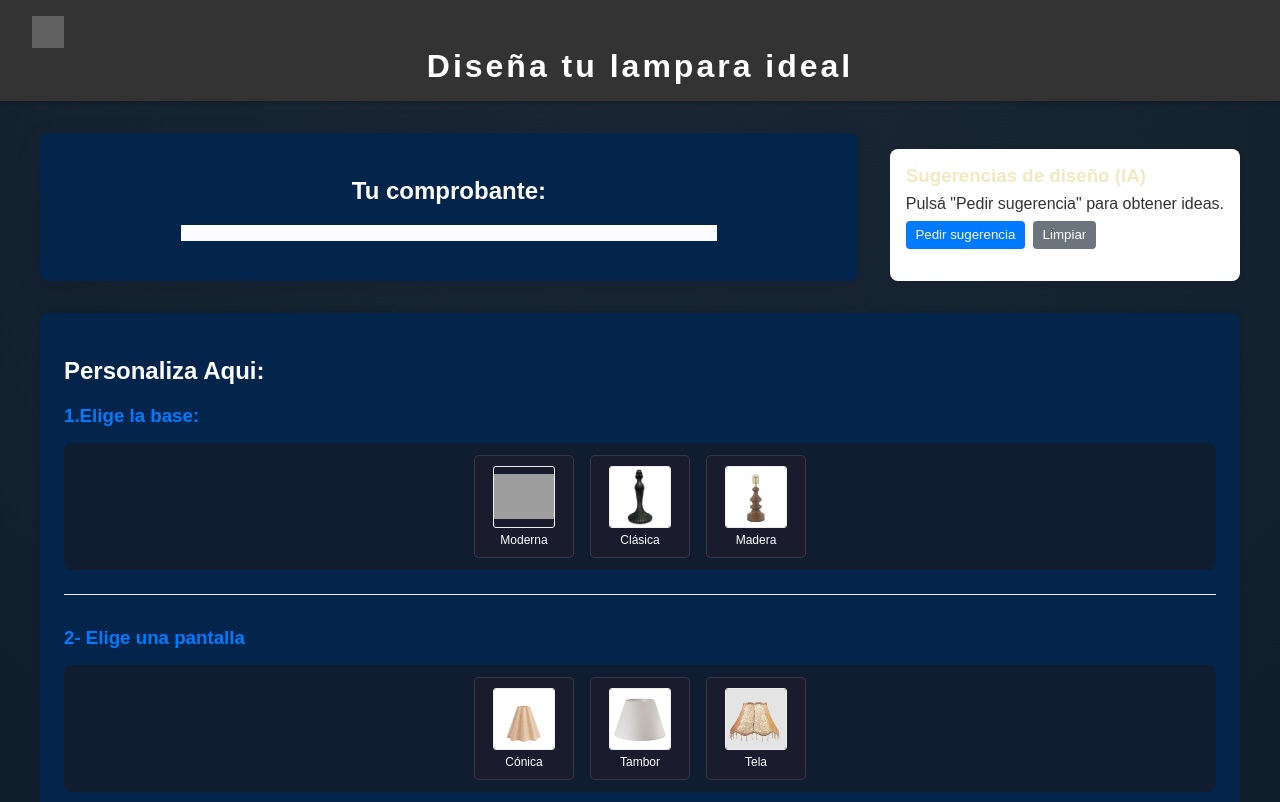
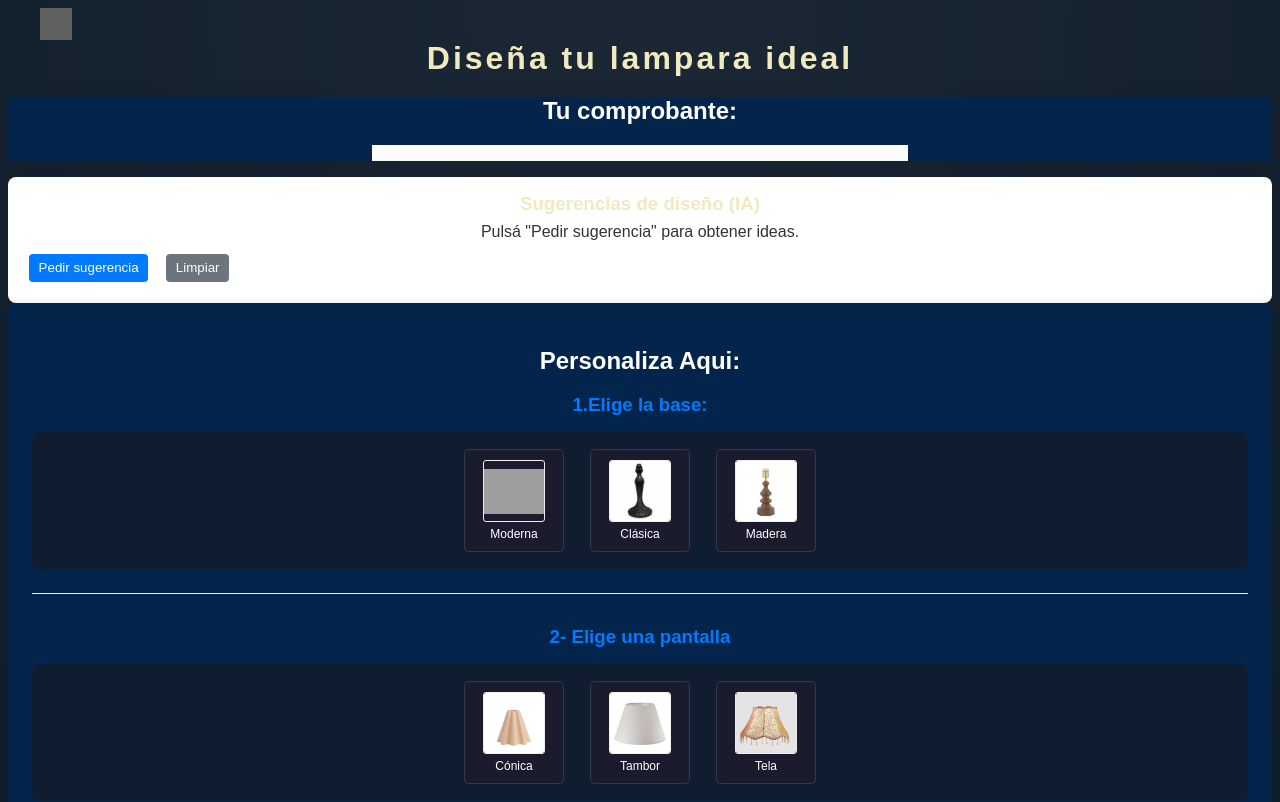
Before and after one commit to prii20/proyecto, a plain HTML site: page fronted/diseño.html in a window 1280 px wide. Shown: the top 802 px of the page. Drawn offline with Linux system fonts and the light colour scheme; grey boxes are pictures that could not be loaded.

Commit message:
Resuelto conflicto después de rebase/merge

```diff
--- a/fronted/catalogo.css
+++ b/fronted/catalogo.css
@@ -279,7 +279,6 @@ body {
 /*responsividad*/
 @media (max-width: 768px) {
 
-<<<<<<< Updated upstream
     /* En pantallas pequeñas, apilamos las columnas */
     .footer-columns-container {
         flex-direction: column;
@@ -329,7 +328,6 @@ body {
         margin-top: 10px;
     }
 }
-=======
 .container-footerConsultas {
     width: 100%;
     display: flex;
@@ -354,4 +352,3 @@ body {
 .favorito-icon:hover {
   transform: scale(1.2);
 }
->>>>>>> Stashed changes
--- a/fronted/diseño.css
+++ b/fronted/diseño.css
@@ -21,45 +21,24 @@
     letter-spacing: 2px;
 }
 body {
-    font-family: Arial, sans-serif;
-    margin: 0;
+    font-family: sans-serif;
+    text-align: center;
     background-color: #f4f4f4;
-    color: #333;
-    display: flex;
-    flex-direction: column;
-    align-items: center;
 }
 
-header {
-    background-color: #333;
-    color: white;
-    padding: 1rem 0;
-    width: 100%;
-    text-align: center;
-    box-shadow: 0 2px 5px rgba(0,0,0,0.2);
+.container {
+    max-width: 900px;
+    margin: 20px auto;
 }
 
-.designer-container {
-    display: flex;
-    flex-wrap: wrap; /* Permite que los elementos se envuelvan en pantallas pequeñas */
-    justify-content: center;
-    gap: 2rem;
-    padding: 2rem;
-    max-width: 1200px;
-    width: 100%;
+.controls {
+    margin-bottom: 15px;
 }
 
-.lamp-preview {
-    flex: 1;
-    min-width: 300px; /* Asegura un tamaño mínimo */
-    background-color: white;
-    padding: 1.5rem;
-    border-radius: 8px;
-    box-shadow: 0 0 10px rgba(0,0,0,0.1);
-    text-align: center;
-    position: sticky; /* Podría ser pegajoso al hacer scroll */
-    top: 20px;
-    align-self: flex-start; /* Se alinea al inicio del contenedor */
+button {
+    padding: 10px 15px;
+    margin: 5px;
+    cursor: pointer;
 }
 
 .lamp-image-container {
--- a/fronted/diseño.html
+++ b/fronted/diseño.html
@@ -5,6 +5,9 @@
     <meta charset="UTF-8">
     <meta name="viewport" content="width=device-width, initial-scale=1.0">
     <!-- Eliminado el link Home del head -->
+<head>
+  <meta charset="UTF-8">
+  <meta name="viewport" content="width=device-width, initial-scale=1.0">
     <title>Diseña tu lampara</title>
     <link rel="stylesheet" href="diseño.css">
     <link rel="stylesheet" href="suggestions.css">
@@ -99,3 +102,13 @@
     <script src="diseño.js"></script>
 </body>
 </html>
+</html>
+                </div>
+            </section>
+        </div>
+
+    </main>
+
+</body>
+
+</html>
```
Also changed, not shown: Backend/config/db.js (+9 -11 lines).
